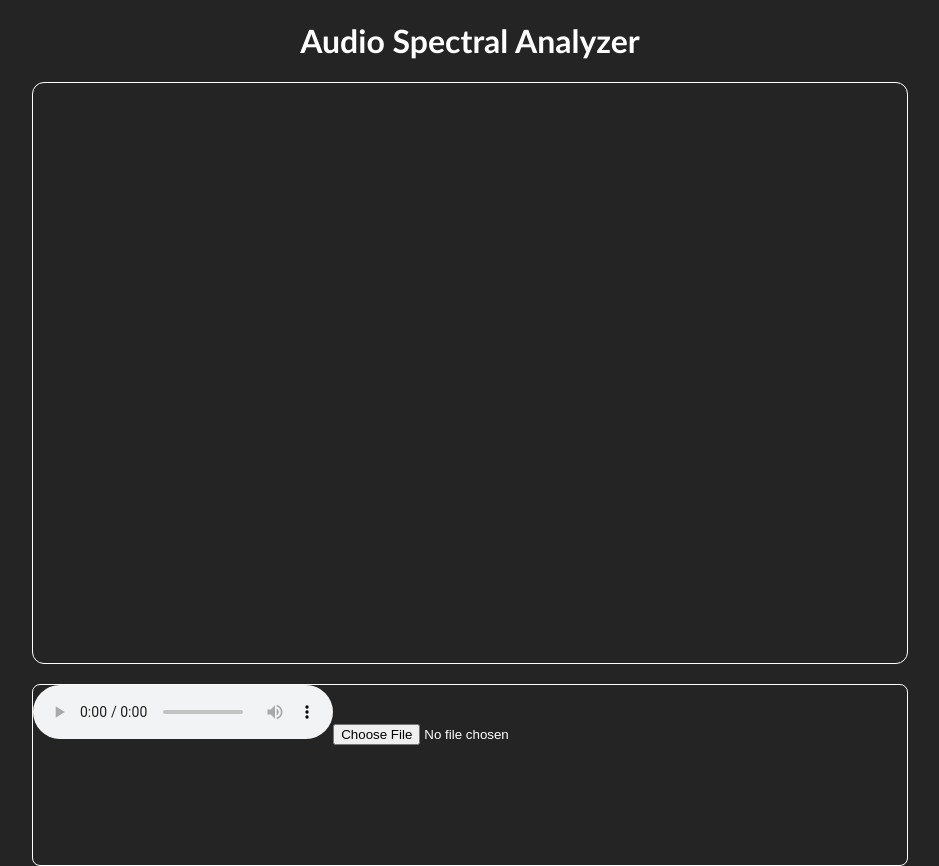
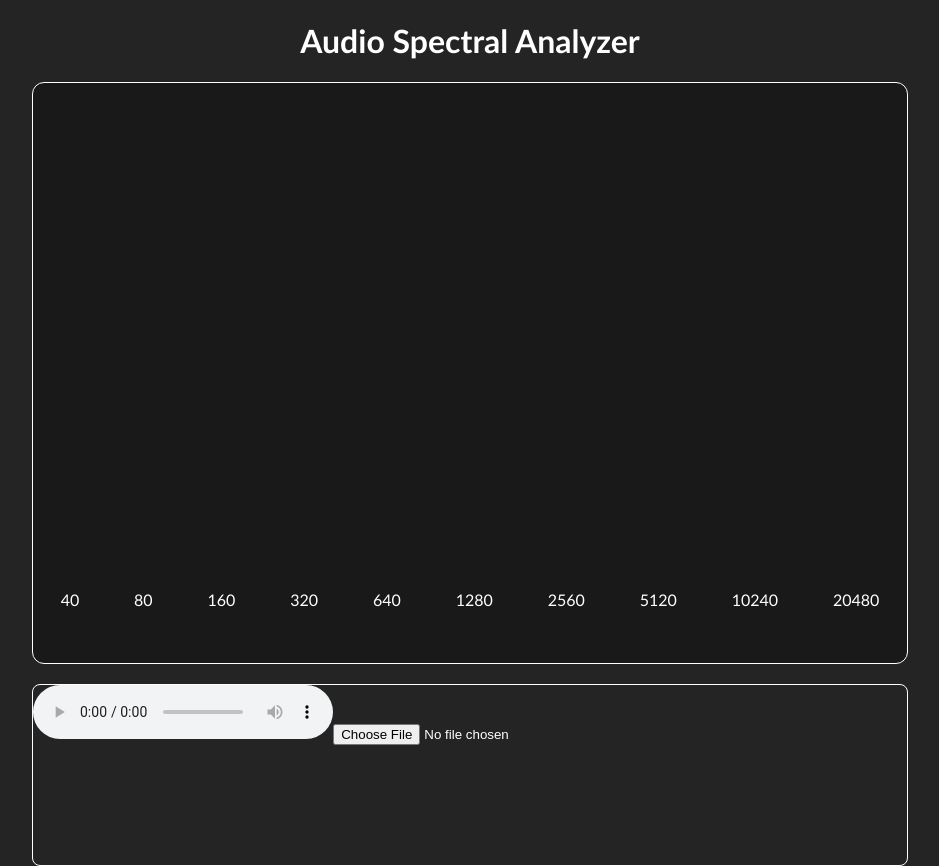
Before and after one commit to djbartolini/spectral-analyzer, a React (Vite) app: page / in a window 1280 px wide. Shown: the whole page, without its empty margins (170-1109 px from the left). Built offline with nearby package versions, Linux system fonts and the light colour scheme.

Commit message:
add freq values & color to analyzer

```diff
--- a/src/components/Analyzer/index.tsx
+++ b/src/components/Analyzer/index.tsx
@@ -44,7 +44,6 @@ const Analyzer = () => {
     });
   }
 
-
   useEffect(() => {
     file ? handleAnalyzer(file) : null;
   }, [audioElementRef.current]);
@@ -62,20 +61,17 @@ const Analyzer = () => {
     }
   };
 
-
   const handleAnalyzer = async (file: File): Promise<void> => {
-
     const base64 = await audioFileToBase64(file);
-
-    console.log("base64", base64);
-    const audio1 = new Audio(base64);
+    const base64Audio = new Audio(base64);
 
     const audioContext = new AudioContext();
-
-    let audioSource = audioContext.createMediaElementSource(audioElementRef.current ?? audio1);
+    let audioSource = audioContext.createMediaElementSource(audioElementRef.current ?? base64Audio);
     let analyzer = audioContext.createAnalyser();
     audioSource.connect(analyzer);
     analyzer.connect(audioContext.destination);
+
+    // Bands in EQ
     analyzer.fftSize = 64;
 
     const bufferLength = analyzer.frequencyBinCount;
@@ -88,23 +84,24 @@ const Analyzer = () => {
       canvas.width = parseInt(getComputedStyle(container).width);
       canvas.height = 500;
 
-      console.log(canvas.width);
-
-
       const ctx = canvas.getContext('2d');
 
       const barWidth = canvas.width / bufferLength;
       let barHeight;
 
 
-      function animate() {
+      const animate = (): void => {
         let x = 0;
         if (canvas && ctx) {
           ctx.clearRect(0, 0, canvas.width, canvas.height);
           analyzer.getByteFrequencyData(dataArray);
-          for (let i = 0; i < bufferLength; i++) {
-            barHeight = dataArray[i];
-            ctx.fillStyle = 'white';
+
+          for (let i = 1; i < bufferLength; i++) {
+            barHeight = (dataArray[i] * (i / i)) * 1.3;
+            const red = 64 + barHeight;
+            const green = 256 - (barHeight / 2);
+            const blue = 0;
+            ctx.fillStyle = `rgb(${red}, ${green}, ${blue})`;
             ctx.fillRect(x, canvas.height - barHeight, barWidth, barHeight);
             x += barWidth;
           }
@@ -115,11 +112,30 @@ const Analyzer = () => {
     }
   }
 
+  const freqComponent = () => {
+    const base = 2;
+    const min = 40;
+    const max = 20000;
+    const steps = Math.log2(max / min) / Math.log2(base) + 1; // calculate the number of steps based on the exponential increment
+
+    const numbersList = [];
+    for (let i = 0; i < steps; i++) {
+      const value = min * Math.pow(base, i); // calculate the value of each step based on the exponential increment
+      numbersList.push(<p style={{margin: "4px"}} key={value}>{value}</p>);
+    }
+
+    return <div style={{display: "flex", justifyContent: "space-around"}}>{numbersList}</div>;
+  };
+
+
   return (
     <>
       <SAnalyzer>
         <SContainer ref={containerRef}>
           <SCanvas ref={canvasRef} />
+          <div>
+            {freqComponent()}
+          </div>
         </SContainer>
       </SAnalyzer>
       <Controls
--- a/src/components/Analyzer/styles.ts
+++ b/src/components/Analyzer/styles.ts
@@ -6,6 +6,7 @@ const SAnalyzer = styled.div`
   margin: 0 auto;
   border: 1px solid white;
   border-radius: 12px;
+  background-color: #191919;
 `;
 
 const SContainer = styled.div`
@@ -14,7 +15,7 @@ const SContainer = styled.div`
 `;
 
 const SCanvas = styled.canvas`
-
+  height: 500px;
 `;
 
 
```
